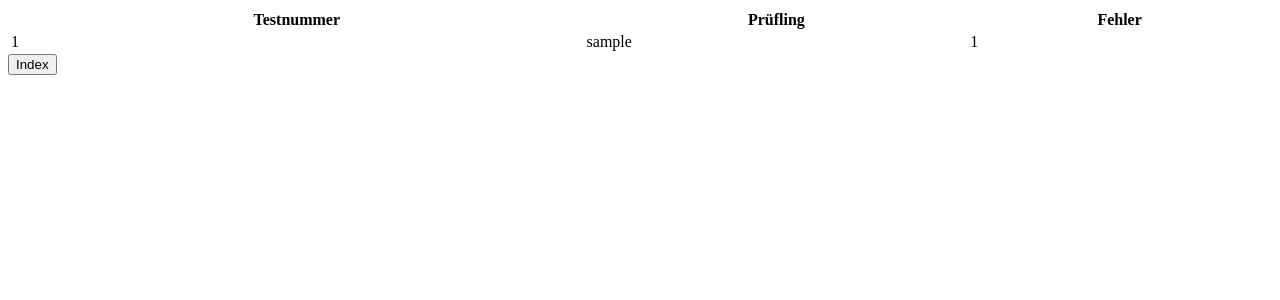
After one commit to timo2009/v_trainer, a Django app: page /v_trainer/deutschtest/ in a window 1280 px wide. The commit adds this page. Shown: the top 300 px of the page. Run offline with Django 3.2, Linux system fonts and the light colour scheme; tables that the repository leaves empty hold one stand-in row (values such as "Sample post").

Commit message:
Frontend Seite für Deutschtest

```diff
--- a/v_trainer/models/deutschtest.py
+++ b/v_trainer/models/deutschtest.py
@@ -1,10 +1,9 @@
 from django.db import models
 from v_trainer import models as v_models
+from django.contrib.auth.models import User
 
 
 class DeutschTest(models.Model):
-    fehler = models.PositiveIntegerField(verbose_name='fehler')
+    user = models.ForeignKey(User, on_delete=models.CASCADE, null=True)
+    fehler = models.PositiveIntegerField(verbose_name='fehler', blank=True, null=True)
     dwort = models.ManyToManyField(v_models.DeutschesWort, related_name='deutsch_test_woerter')
-
-    def __str__(self):
-        return self.wort
--- /dev/null
+++ b/v_trainer/templates/v_trainer/deutsch_test.html
@@ -0,0 +1,28 @@
+<!DOCTYPE html>
+<html lang="en">
+<head>
+    <meta charset="UTF-8">
+    <title>Deutsch Test</title>
+</head>
+<body>
+ <table style="width:100%">
+  <tr>
+    <th>Testnummer</th>
+    <th>Prüfling</th>
+    <th>Fehler</th>
+  </tr>
+
+{%for deutschtest in deutschtest_all%}
+
+  <tr>
+    <td>{{deutschtest.id}}</td>
+    <td>{{deutschtest.user}}</td>
+    <td>{{deutschtest.fehler}}</td>
+  </tr>
+   {%endfor%}
+
+</table>
+	<a href="{% url 'index' %}"><button>Index</button></a>
+
+</body>
+</html>
--- a/v_trainer/templates/v_trainer/index.html
+++ b/v_trainer/templates/v_trainer/index.html
@@ -26,6 +26,7 @@
 					{{ w }},
 				{% endfor %})<br>
 		{% endfor %}
+	<a href="{% url 'deutschtest' %}"><button>Deutschtest</button></a>
 	</body>
 
 </html>
--- a/v_trainer/urls.py
+++ b/v_trainer/urls.py
@@ -3,5 +3,6 @@ from django.urls import path
 from . import views
 
 urlpatterns = [
-	path('', views.index, name='index')
+	path('', views.index, name='index'),
+	path('deutschtest/', views.deutschtest, name='deutschtest')
 ]
--- a/v_trainer/views.py
+++ b/v_trainer/views.py
@@ -2,15 +2,21 @@ from django.shortcuts import render
 
 # Create your views here.
 from django.http import HttpResponse
-from .models import EnglischesWort, DeutschesWort
+from .models import EnglischesWort, DeutschesWort, DeutschTest
 
 
-
-#def index(request):
-	#return HttpResponse("Hallo, ich bin Timo.")
+# def index(request):
+# return HttpResponse("Hallo, ich bin Timo.")
 
 
 def index(request):
-	deutsche_woerter=DeutschesWort.objects.all()
-	englische_woerter=EnglischesWort.objects.all()
-	return render(request, 'v_trainer/index.html', {"name":"Moin", "deutsche_woerter":deutsche_woerter, "englische_woerter":englische_woerter})
+    deutsche_woerter = DeutschesWort.objects.all()
+    englische_woerter = EnglischesWort.objects.all()
+    return render(request, 'v_trainer/index.html',
+                  {"name": "Moin", "deutsche_woerter": deutsche_woerter, "englische_woerter": englische_woerter})
+
+
+def deutschtest(request):
+    deutschtest_all = DeutschTest.objects.all()
+
+    return render(request, 'v_trainer/deutsch_test.html', {"name": "Deutschtest", "deutschtest_all": deutschtest_all})
```
Also changed, not shown: v_trainer/admin.py (+6 -1 lines), v_trainer/migrations/0005_auto_20200927_1325.py (added), v_trainer/migrations/0006_auto_20200927_1329.py (added), v_trainer/migrations/0007_deutschtest_user.py (added).
